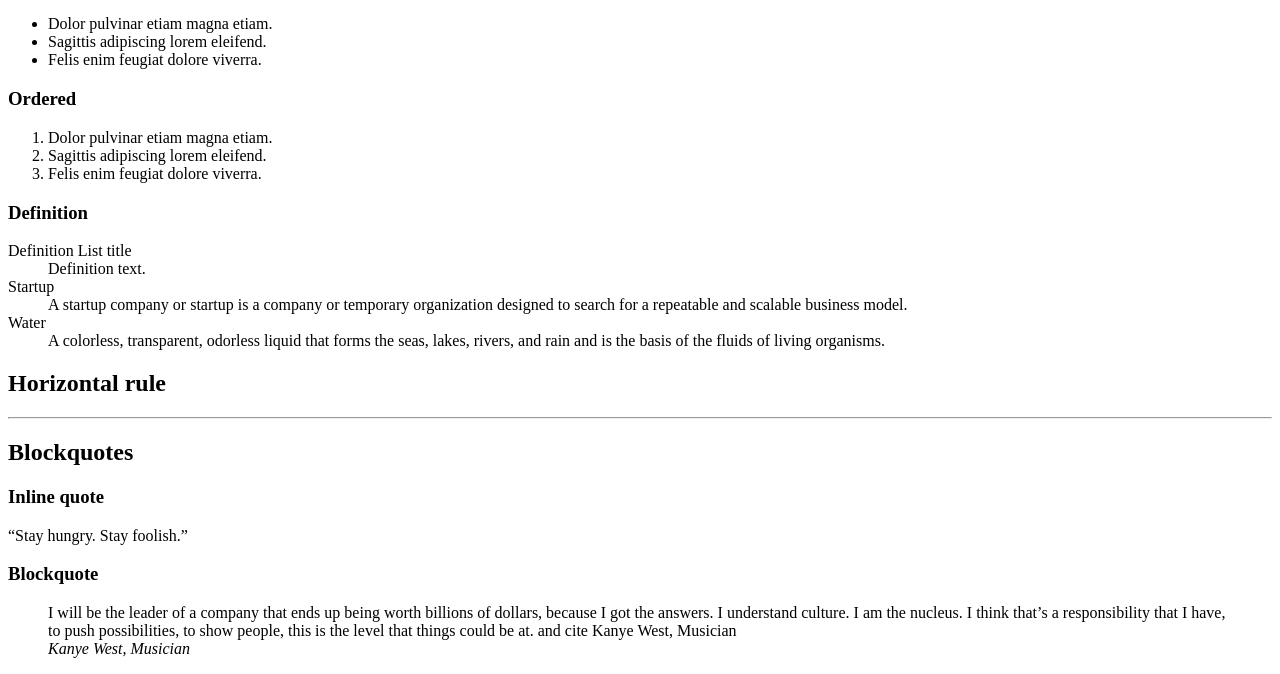
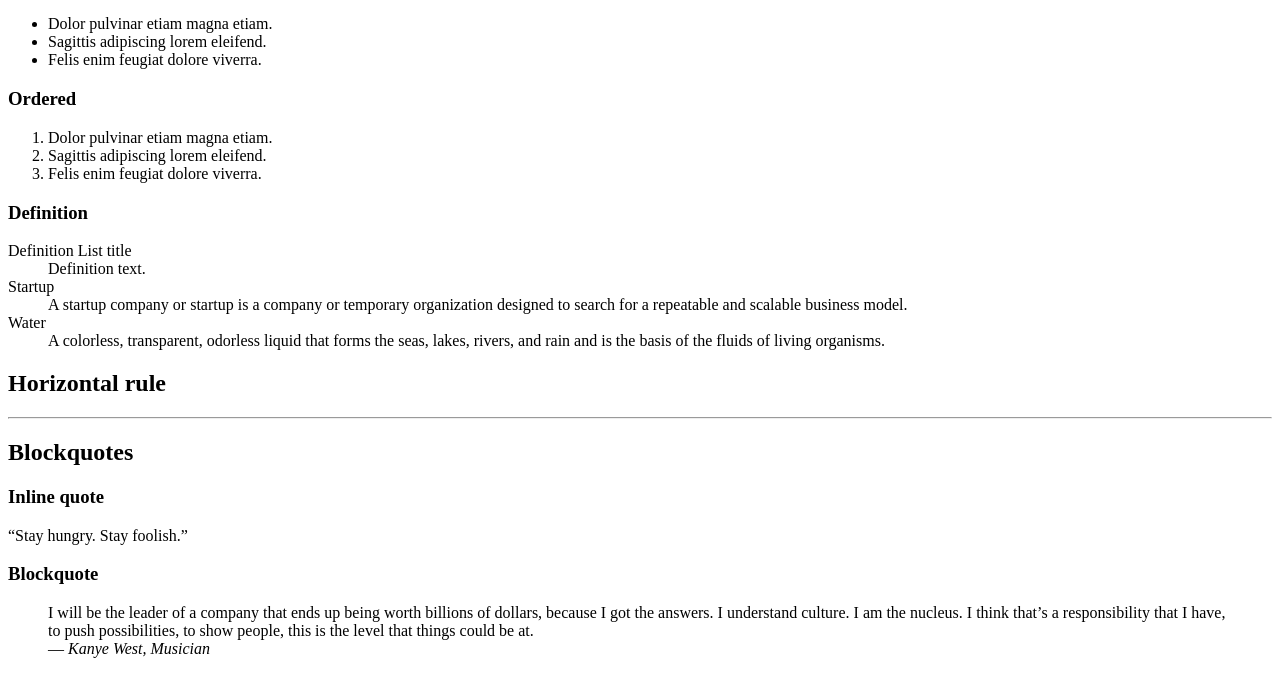
Before and after one commit to Grey550/alx-frontend, a plain HTML site: page 0x00-html_advanced/30-styleguide.html in a window 1280 px wide. Shown: the part 578-1252 px from the top of the page. Drawn offline with Linux system fonts and the light colour scheme.

Commit message:
Quotes examples

```diff
--- a/0x00-html_advanced/30-styleguide.html
+++ b/0x00-html_advanced/30-styleguide.html
@@ -85,9 +85,10 @@
         <div>
             <h3>Blockquote</h3>
             <blockquote>
-               I will be the leader of a company that ends up being worth billions of dollars, because I got the answers. I understand culture. I am the nucleus. I think that’s a responsibility that I have, to push possibilities, to show people, this is the level that things could be at. and cite Kanye West, Musician
-                <footer><cite>Kanye West, Musician</cite></footer>
-            </blockquote>
+                I will be the leader of a company that ends up being worth billions of dollars, because I got the answers. I understand culture. I am the nucleus. I think that’s a responsibility that I have, to push possibilities, to show people, this is the level that things could be at.
+                <footer>— <cite>Kanye West, Musician</cite></footer>
+              </blockquote>
+
         </div>
       </section>
 
```
